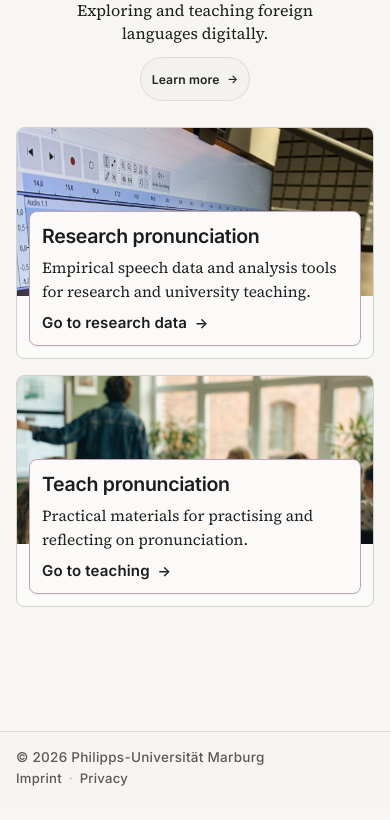
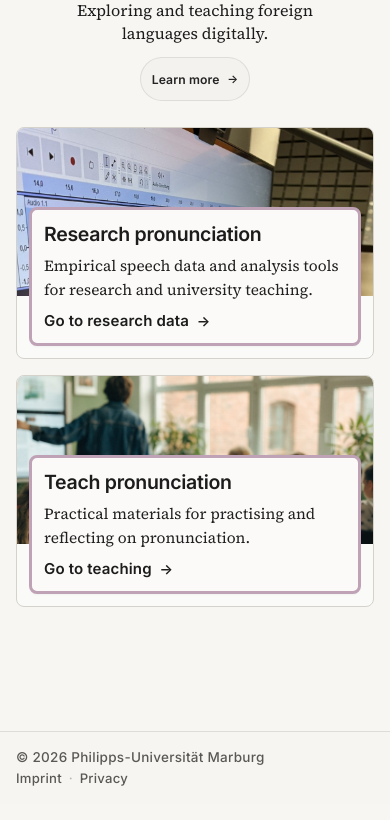
Before and after one commit to FTacke/promat-webapp, a Flask app: page /en in a window 390 px wide. Shown: the part 146-966 px from the top of the page. Run offline with Flask 3, Linux system fonts and the light colour scheme; parts of the project's set-up code (start-up, migrations or seed data) failed here and were passed over; some libraries are stand-ins or nearby versions; some web fonts are replaced.

Commit message:
fix(cards): increase border width for mobile landing cards

```diff
--- a/app/static/css/40_cards.css
+++ b/app/static/css/40_cards.css
@@ -848,7 +848,7 @@ a.pm-card:focus-visible .pm-card__title,
     height: auto;
     min-height: 0;
     padding: var(--pm-landing-card-mobile-body-padding);
-    border: 1px solid var(--pm-landing-card-mobile-body-border-color);
+    border: 3px solid var(--pm-landing-card-mobile-body-border-color);
     border-radius: var(--pm-landing-card-mobile-body-radius);
     background: var(--pm-landing-card-mobile-body-bg);
     box-shadow: var(--pm-landing-card-mobile-body-shadow);
```
